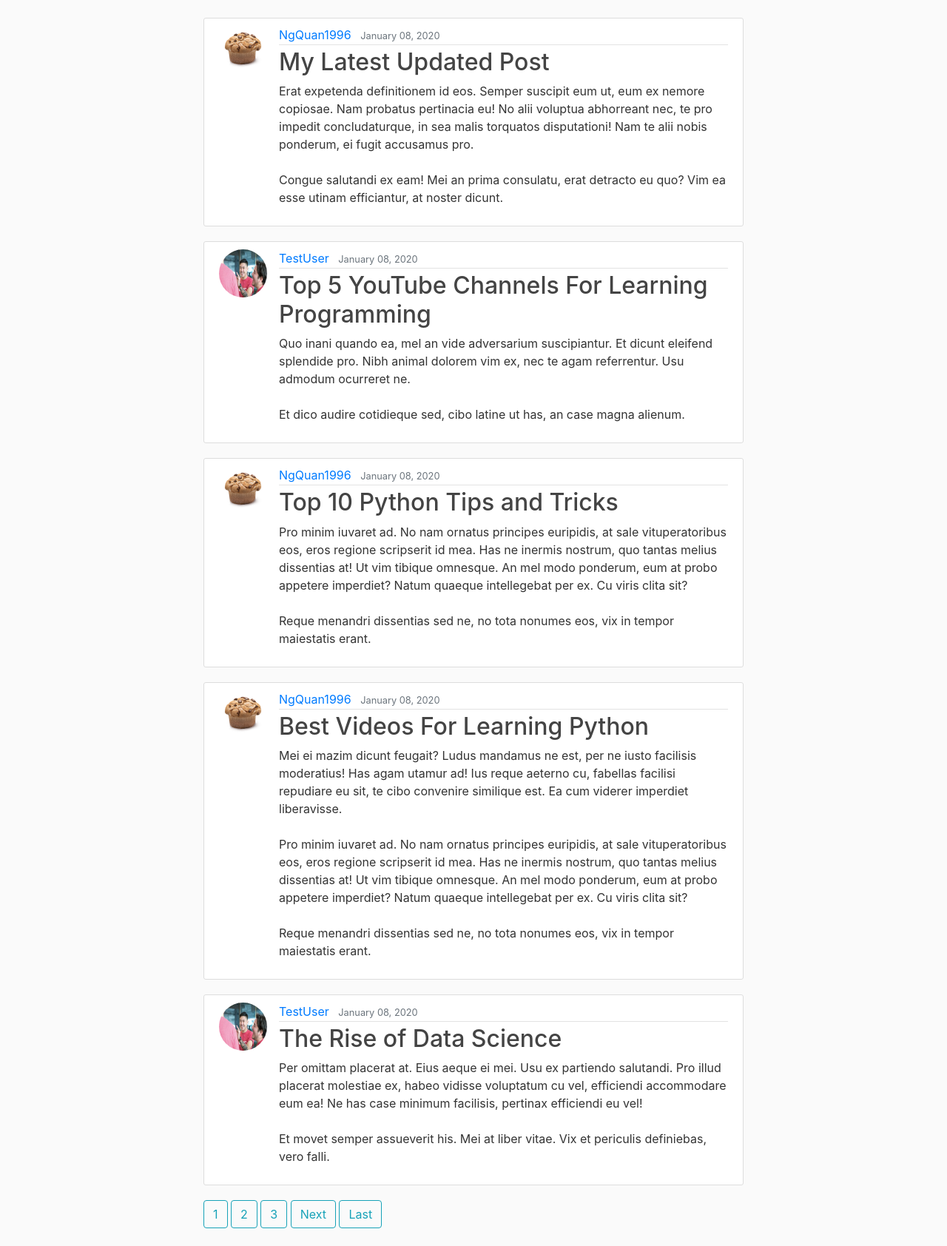
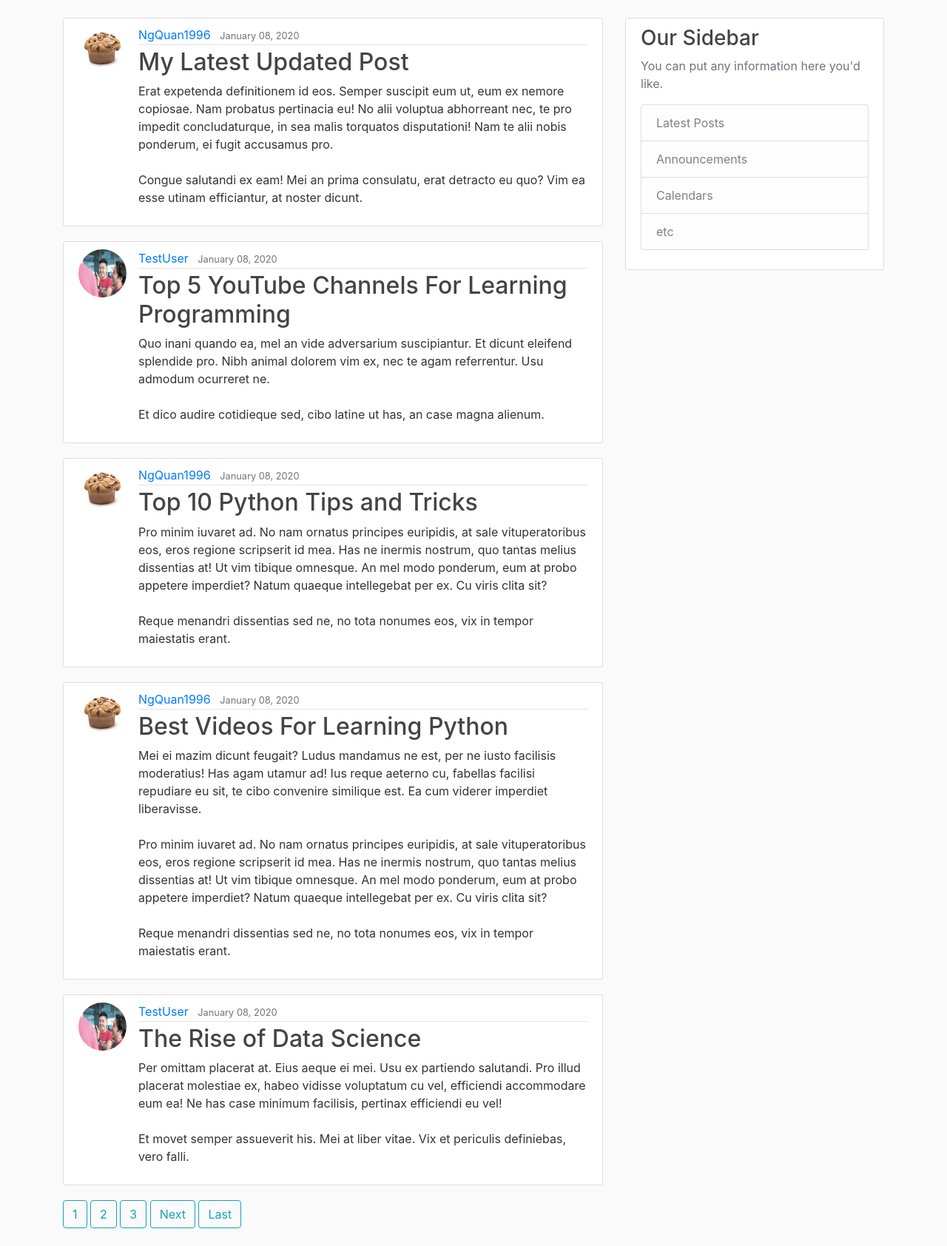
Before and after one commit to QuanNg1996/Django-Blog, a Django app: page / in a window 1280 px wide. Shown: the part 56-1740 px from the top of the page at 74% size. Run offline with Django 3.2, Linux system fonts and the light colour scheme; data comes from the database, SQL or seed files in the repository; some libraries are stand-ins or nearby versions.

Commit message:
Base html

```diff
--- a/blog/templates/blog/base.html
+++ b/blog/templates/blog/base.html
@@ -4,12 +4,9 @@
       <!-- Required meta tags -->
       <meta charset="utf-8">
       <meta name="viewport" content="width=device-width, initial-scale=1, shrink-to-fit=no">
-
       <!-- Bootstrap CSS -->
       <link rel="stylesheet" href="https://stackpath.bootstrapcdn.com/bootstrap/4.4.1/css/bootstrap.min.css" integrity="sha384-Vkoo8x4CGsO3+Hhxv8T/Q5PaXtkKtu6ug5TOeNV6gBiFeWPGFN9MuhOf23Q9Ifjh" crossorigin="anonymous">
-
       <link rel="stylesheet" type="text/css" href="{% static 'blog/main.css' %}">
-
     {% if title %}
       <title>Blog Website - {{ title }}</title>
     {% else %}
@@ -57,7 +54,7 @@
         {% endif %}
         {% block content %}{% endblock %}
       </div>
-      <!-- <div class="col-md-4">
+      <div class="col-md-4">
         <div class="content-section">
           <h3>Our Sidebar</h3>
           <p class='text-muted'>You can put any information here you'd like.
@@ -69,11 +66,9 @@
             </ul>
           </p>
         </div>
-      </div> -->
+      </div>
     </div>
   </main>
-    <!-- Optional JavaScript -->
-    <!-- jQuery first, then Popper.js, then Bootstrap JS -->
     <script src="https://code.jquery.com/jquery-3.4.1.slim.min.js" integrity="sha384-J6qa4849blE2+poT4WnyKhv5vZF5SrPo0iEjwBvKU7imGFAV0wwj1yYfoRSJoZ+n" crossorigin="anonymous"></script>
     <script src="https://cdn.jsdelivr.net/npm/popper.js@1.16.0/dist/umd/popper.min.js" integrity="sha384-Q6E9RHvbIyZFJoft+2mJbHaEWldlvI9IOYy5n3zV9zzTtmI3UksdQRVvoxMfooAo" crossorigin="anonymous"></script>
     <script src="https://stackpath.bootstrapcdn.com/bootstrap/4.4.1/js/bootstrap.min.js" integrity="sha384-wfSDF2E50Y2D1uUdj0O3uMBJnjuUD4Ih7YwaYd1iqfktj0Uod8GCExl3Og8ifwB6" crossorigin="anonymous"></script>
```
